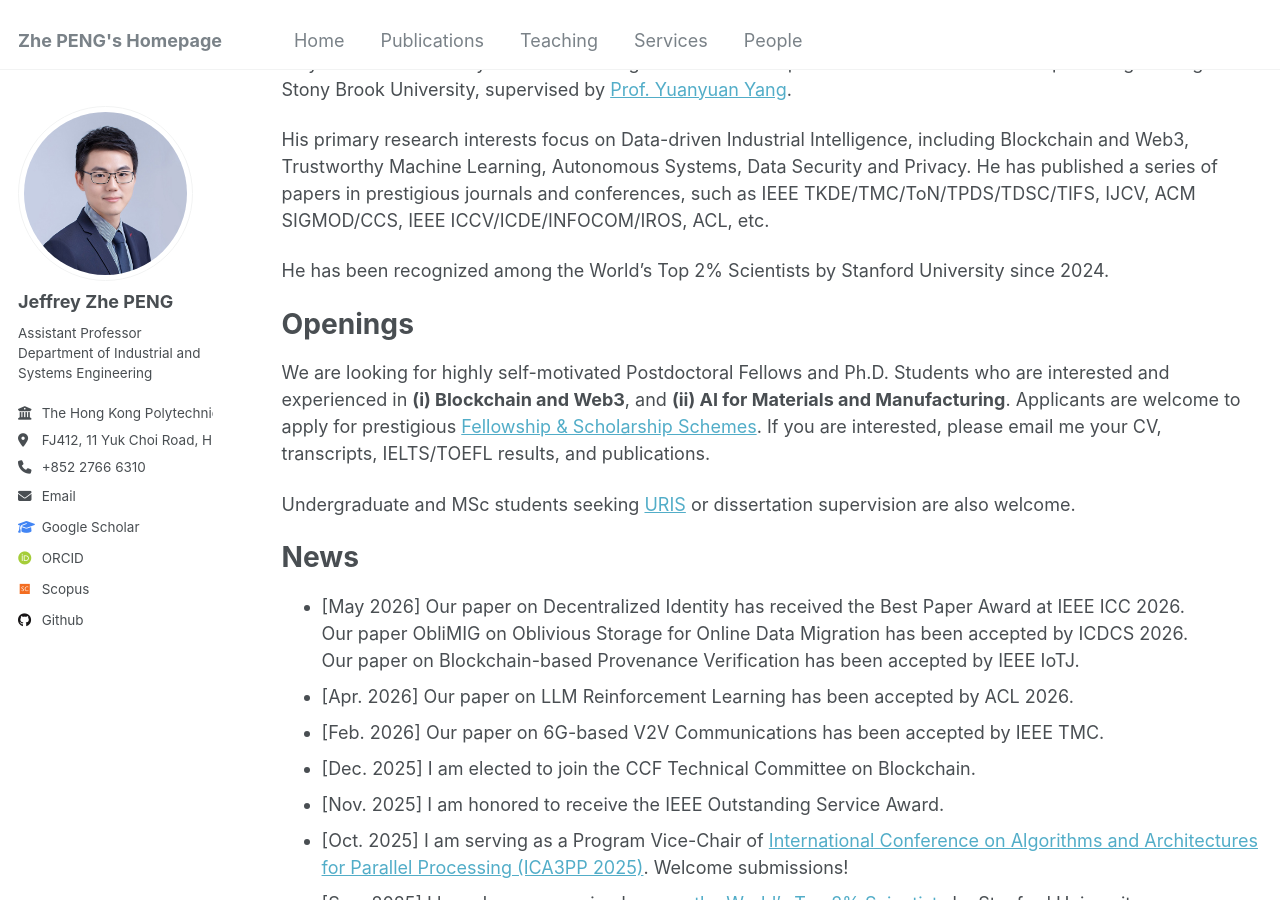
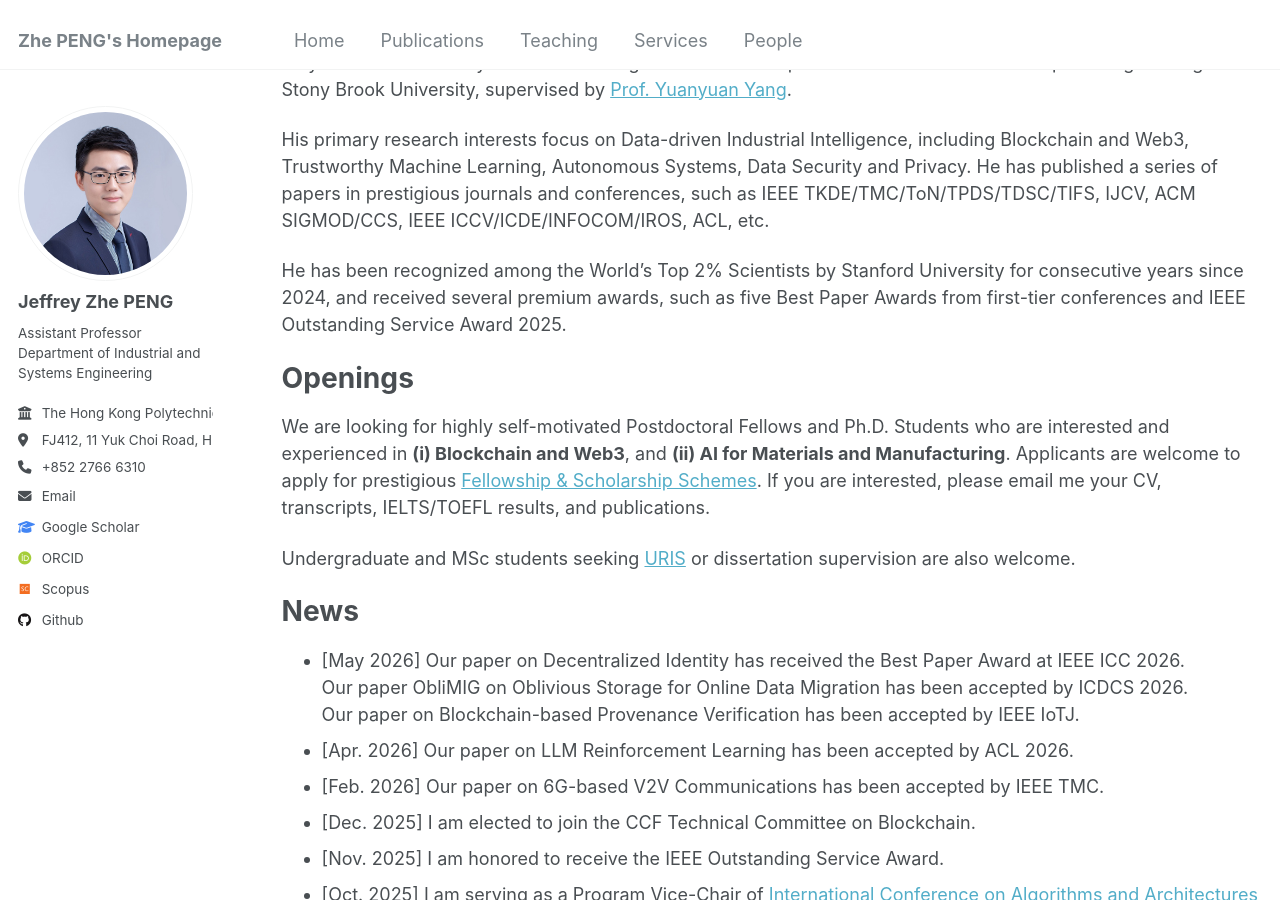
Before and after one commit to PENG-Zhe/peng-zhe.github.io, a Jekyll site: the page built from _pages/about.md, in a window 1280 px wide and 900 px high, scrolled down 316 px. Built offline with Jekyll 4.4.1, drawn with Linux system fonts in a browser that asks for light colours; some web fonts are replaced.

Commit message:
Update about.md

```diff
--- a/_pages/about.md
+++ b/_pages/about.md
@@ -15,7 +15,7 @@ He received his Ph.D. degree in Computer Science from The Hong Kong Polytechnic
 
 His primary research interests focus on Data-driven Industrial Intelligence, including Blockchain and Web3, Trustworthy Machine Learning, Autonomous Systems, Data Security and Privacy. He has published a series of papers in prestigious journals and conferences, such as IEEE TKDE/TMC/ToN/TPDS/TDSC/TIFS, IJCV, ACM SIGMOD/CCS, IEEE ICCV/ICDE/INFOCOM/IROS, ACL, etc.
 
-He has been recognized among the World’s Top 2% Scientists by Stanford University since 2024.
+He has been recognized among the World’s Top 2% Scientists by Stanford University for consecutive years since 2024, and received several premium awards, such as five Best Paper Awards from first-tier conferences and IEEE Outstanding Service Award 2025.
 
 
 # Openings
```
